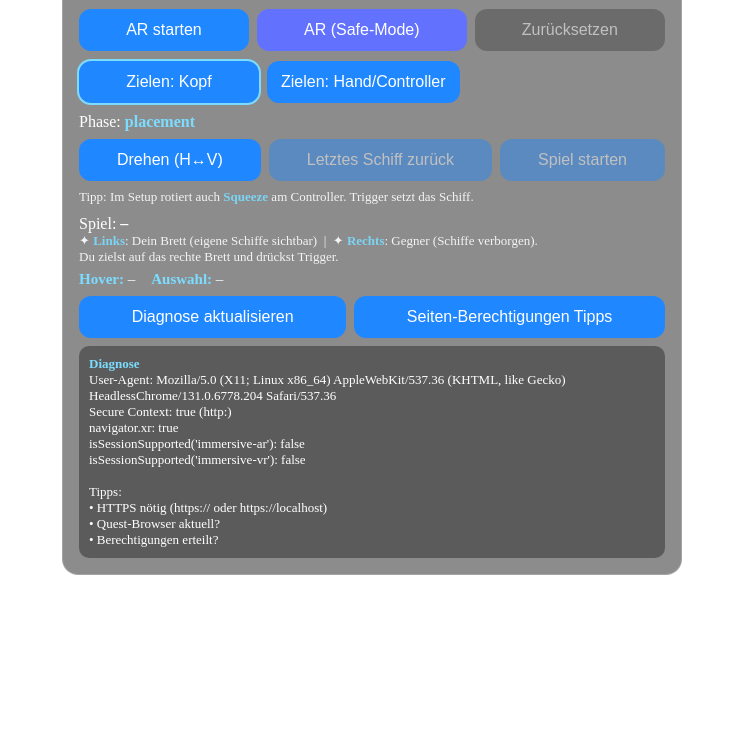
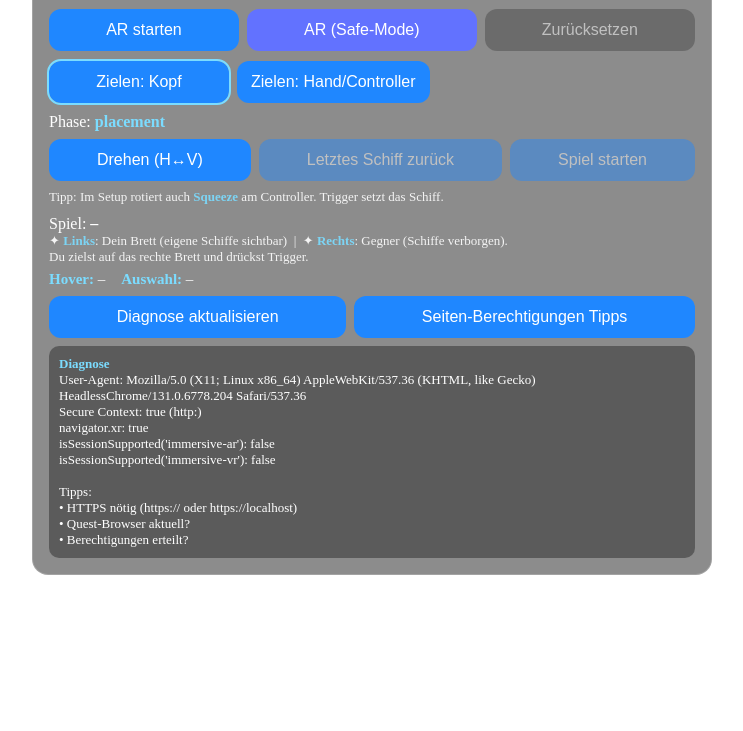
Before and after one commit to Cesarus85/battleshipnew, a plain HTML site: page index.html in a window 1280 px wide. Shown: the part 69-800 px from the top of the page, without its empty margins (268-1011 px from the left). Drawn offline with nearby package versions, Linux system fonts and the light colour scheme.

Commit message:
Update styles.css

```diff
--- a/styles.css
+++ b/styles.css
@@ -3,7 +3,7 @@
 html, body { margin: 0; height: 100%; overflow: hidden; }
 #xr-canvas { width: 100%; height: 100%; display: block; }
 #overlay { position: fixed; inset: 0; pointer-events: none; display: flex; align-items: flex-start; justify-content: center; padding: env(safe-area-inset-top) 16px 16px 16px; }
-#ui { pointer-events: auto; width: min(620px, 92vw); background: var(--bg); color: var(--fg); backdrop-filter: blur(8px); border: 1px solid rgba(255,255,255,0.2); border-radius: 16px; padding: 16px; }
+#ui { pointer-events: auto; width: min(680px, 94vw); background: var(--bg); color: var(--fg); backdrop-filter: blur(8px); border: 1px solid rgba(255,255,255,0.2); border-radius: 16px; padding: 16px; }
 h1 { font-size: 20px; margin: 0 0 8px; }
 #status { margin: 0 0 12px; }
 .buttons { display: flex; gap: 8px; flex-wrap: wrap; margin-bottom: 10px; }
```
